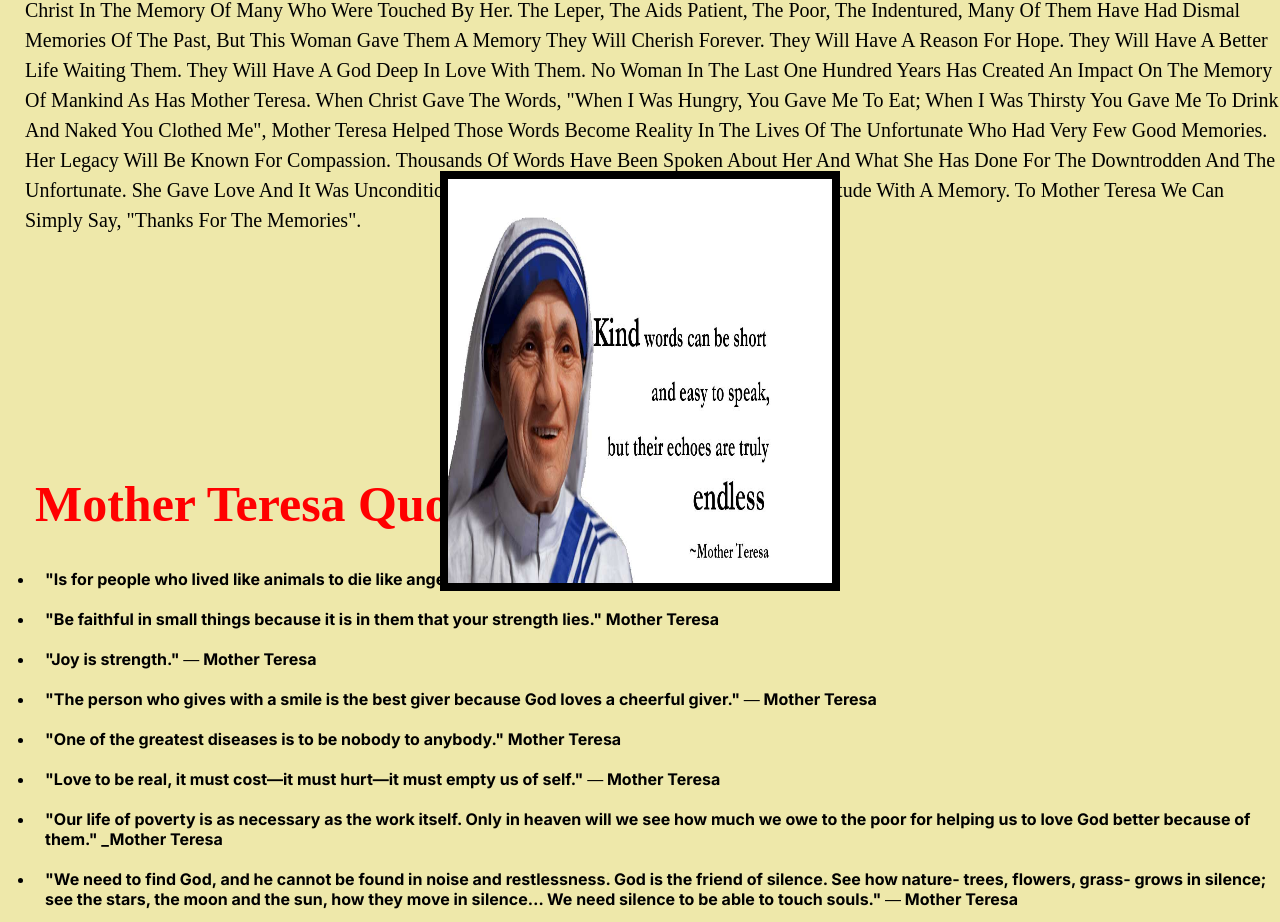
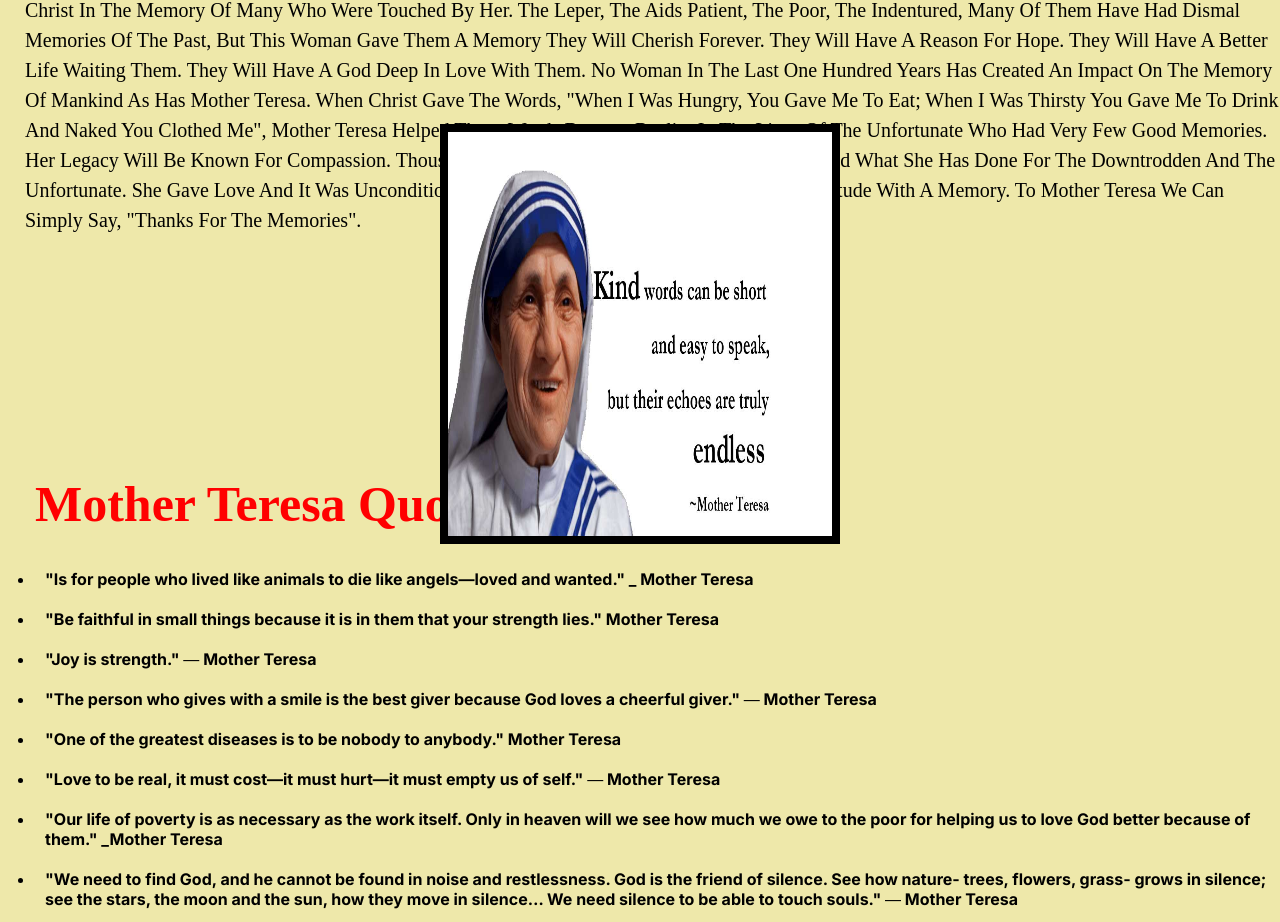
Before and after one commit to TABASSUM-12345/tritask-2, a plain HTML site: page index.html in a window 1280 px wide. Shown: the part 2296-3218 px from the top of the page. Drawn offline with Linux system fonts and the light colour scheme; a web font is replaced by a local one.

Commit message:
Update tribute.css

```diff
--- a/tribute.css
+++ b/tribute.css
@@ -154,8 +154,8 @@ flex-direction:column;
     width:400px;
     height:420px;
     border:8px solid black;
-    top:2290px;
+    top:2420px;
 
     left:440px;
-    position:relative;
+    position:absolute;
 }
```
